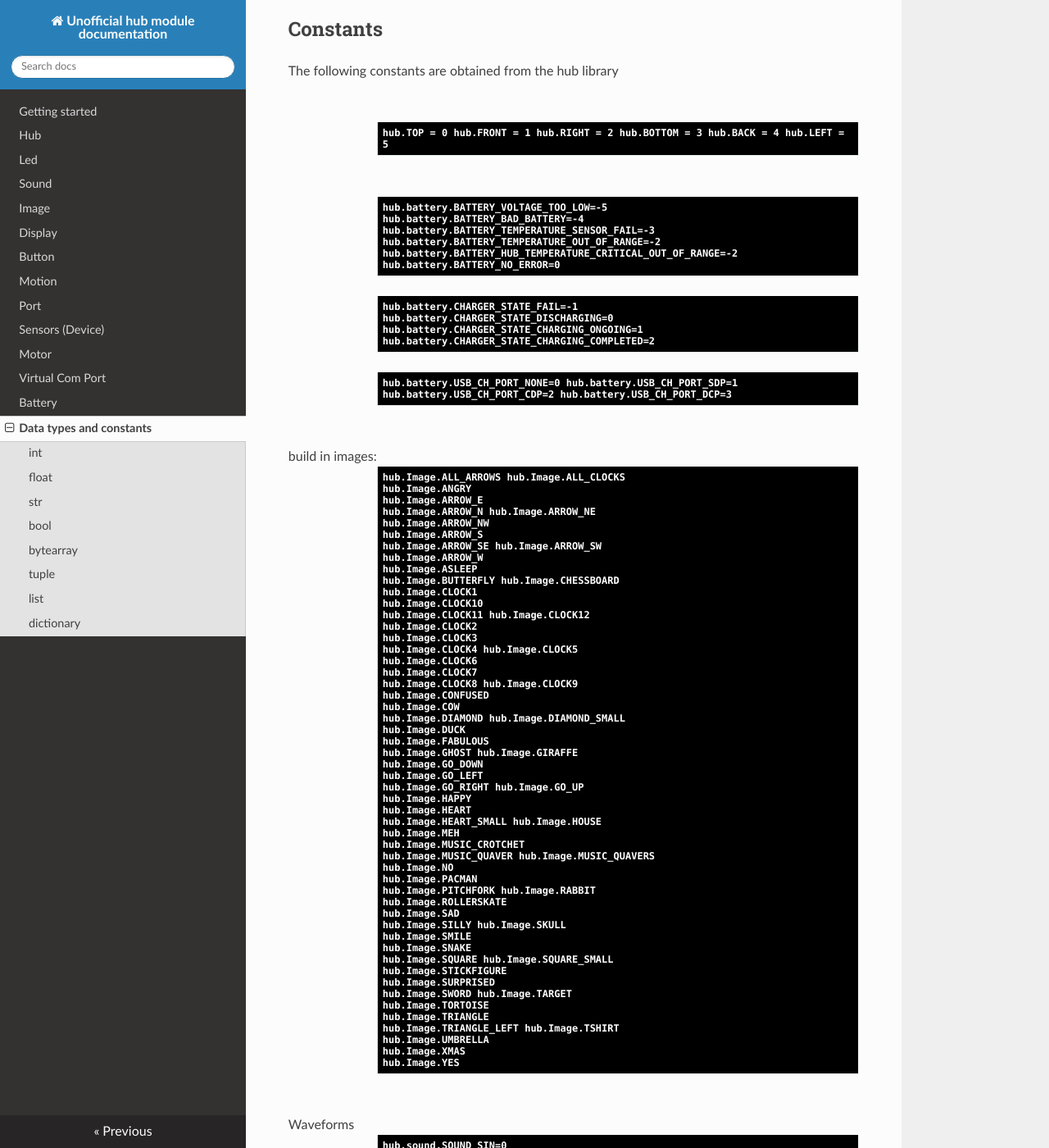
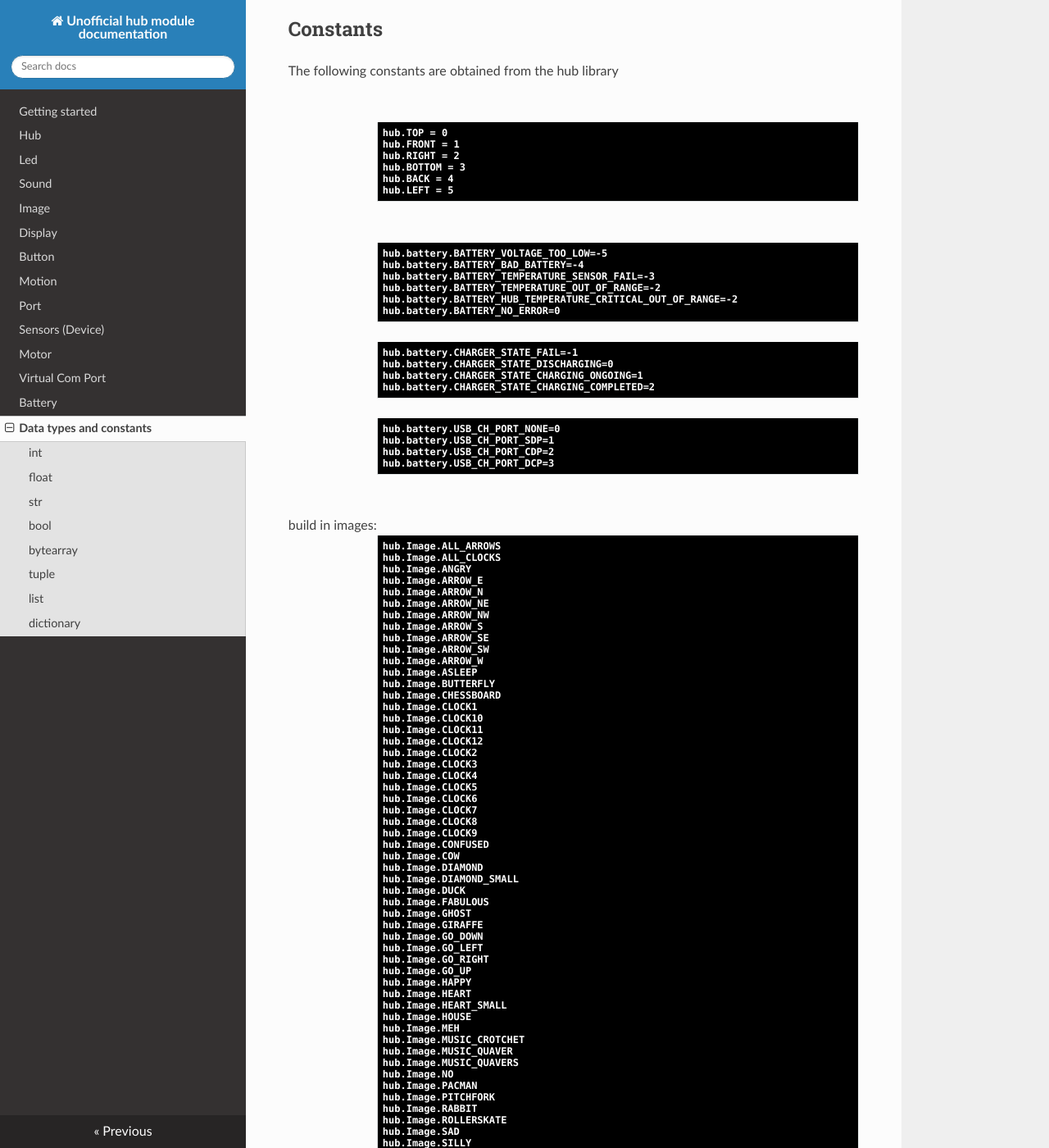
Before and after one commit to NStrijbosch/hub-module-notes, an MkDocs documentation site: the page built from docs/data_types.md, in a window 1280 px wide and 1400 px high, scrolled down 808 px. Shown: the whole window at 82% size. Built offline with MkDocs 1.6.1, drawn with Linux system fonts in a browser that asks for light colours; nearby versions of some CDN libraries; some of the changed text lies outside the part shown.

Commit message:
Update data_types.md

```diff
--- a/docs/data_types.md
+++ b/docs/data_types.md
@@ -53,36 +53,36 @@ The following constants are obtained from the hub library
 ## hub
 
 <span class='shell_output'>
-hub.TOP = 0
-hub.FRONT = 1
-hub.RIGHT = 2
-hub.BOTTOM = 3
-hub.BACK = 4
+hub.TOP = 0 </br>
+hub.FRONT = 1</br>
+hub.RIGHT = 2</br>
+hub.BOTTOM = 3</br>
+hub.BACK = 4</br>
 hub.LEFT = 5
 </span>
 
 ## Battery
 
 <span class='shell_output'>
-hub.battery.BATTERY_VOLTAGE_TOO_LOW=-5
-hub.battery.BATTERY_BAD_BATTERY=-4
-hub.battery.BATTERY_TEMPERATURE_SENSOR_FAIL=-3
-hub.battery.BATTERY_TEMPERATURE_OUT_OF_RANGE=-2
-hub.battery.BATTERY_HUB_TEMPERATURE_CRITICAL_OUT_OF_RANGE=-2
+hub.battery.BATTERY_VOLTAGE_TOO_LOW=-5  </br>
+hub.battery.BATTERY_BAD_BATTERY=-4</br>
+hub.battery.BATTERY_TEMPERATURE_SENSOR_FAIL=-3</br>
+hub.battery.BATTERY_TEMPERATURE_OUT_OF_RANGE=-2</br>
+hub.battery.BATTERY_HUB_TEMPERATURE_CRITICAL_OUT_OF_RANGE=-2</br>
 hub.battery.BATTERY_NO_ERROR=0
 </span>
 
 <span class='shell_output'>
-hub.battery.CHARGER_STATE_FAIL=-1
-hub.battery.CHARGER_STATE_DISCHARGING=0
-hub.battery.CHARGER_STATE_CHARGING_ONGOING=1
+hub.battery.CHARGER_STATE_FAIL=-1  </br>
+hub.battery.CHARGER_STATE_DISCHARGING=0</br>
+hub.battery.CHARGER_STATE_CHARGING_ONGOING=1  </br>
 hub.battery.CHARGER_STATE_CHARGING_COMPLETED=2
 </span>
 
 <span class='shell_output'>
-hub.battery.USB_CH_PORT_NONE=0
-hub.battery.USB_CH_PORT_SDP=1
-hub.battery.USB_CH_PORT_CDP=2
+hub.battery.USB_CH_PORT_NONE=0</br>
+hub.battery.USB_CH_PORT_SDP=1</br>
+hub.battery.USB_CH_PORT_CDP=2</br>
 hub.battery.USB_CH_PORT_DCP=3
 </span>
 
@@ -90,74 +90,74 @@ hub.battery.USB_CH_PORT_DCP=3
 
 build in images:
 <span class='shell_output'>
-hub.Image.ALL_ARROWS
-hub.Image.ALL_CLOCKS
-hub.Image.ANGRY
-hub.Image.ARROW_E
-hub.Image.ARROW_N
-hub.Image.ARROW_NE
-hub.Image.ARROW_NW
-hub.Image.ARROW_S
-hub.Image.ARROW_SE
-hub.Image.ARROW_SW
-hub.Image.ARROW_W
-hub.Image.ASLEEP
-hub.Image.BUTTERFLY
-hub.Image.CHESSBOARD
-hub.Image.CLOCK1
-hub.Image.CLOCK10
-hub.Image.CLOCK11
-hub.Image.CLOCK12
-hub.Image.CLOCK2
-hub.Image.CLOCK3
-hub.Image.CLOCK4
-hub.Image.CLOCK5
-hub.Image.CLOCK6
-hub.Image.CLOCK7
-hub.Image.CLOCK8
-hub.Image.CLOCK9
-hub.Image.CONFUSED
-hub.Image.COW
-hub.Image.DIAMOND
-hub.Image.DIAMOND_SMALL
-hub.Image.DUCK
-hub.Image.FABULOUS
-hub.Image.GHOST
-hub.Image.GIRAFFE
-hub.Image.GO_DOWN
-hub.Image.GO_LEFT
-hub.Image.GO_RIGHT
-hub.Image.GO_UP
-hub.Image.HAPPY
-hub.Image.HEART
-hub.Image.HEART_SMALL
-hub.Image.HOUSE
-hub.Image.MEH
-hub.Image.MUSIC_CROTCHET
-hub.Image.MUSIC_QUAVER
-hub.Image.MUSIC_QUAVERS
-hub.Image.NO
-hub.Image.PACMAN
-hub.Image.PITCHFORK
-hub.Image.RABBIT
-hub.Image.ROLLERSKATE
-hub.Image.SAD
-hub.Image.SILLY
-hub.Image.SKULL
-hub.Image.SMILE
-hub.Image.SNAKE
-hub.Image.SQUARE
-hub.Image.SQUARE_SMALL
-hub.Image.STICKFIGURE
-hub.Image.SURPRISED
-hub.Image.SWORD
-hub.Image.TARGET
-hub.Image.TORTOISE
-hub.Image.TRIANGLE
-hub.Image.TRIANGLE_LEFT
-hub.Image.TSHIRT
-hub.Image.UMBRELLA
-hub.Image.XMAS
+hub.Image.ALL_ARROWS  </br>
+hub.Image.ALL_CLOCKS</br>
+hub.Image.ANGRY</br>
+hub.Image.ARROW_E</br>
+hub.Image.ARROW_N</br>
+hub.Image.ARROW_NE</br>
+hub.Image.ARROW_NW</br>
+hub.Image.ARROW_S</br>
+hub.Image.ARROW_SE</br>
+hub.Image.ARROW_SW</br>
+hub.Image.ARROW_W</br>
+hub.Image.ASLEEP</br>
+hub.Image.BUTTERFLY</br>
+hub.Image.CHESSBOARD</br>
+hub.Image.CLOCK1</br>
+hub.Image.CLOCK10</br>
+hub.Image.CLOCK11</br>
+hub.Image.CLOCK12</br>
+hub.Image.CLOCK2</br>
+hub.Image.CLOCK3</br>
+hub.Image.CLOCK4</br>
+hub.Image.CLOCK5</br>
+hub.Image.CLOCK6</br>
+hub.Image.CLOCK7</br>
+hub.Image.CLOCK8 </br>
+hub.Image.CLOCK9</br>
+hub.Image.CONFUSED</br>
+hub.Image.COW</br>
+hub.Image.DIAMOND</br>
+hub.Image.DIAMOND_SMALL</br>
+hub.Image.DUCK</br>
+hub.Image.FABULOUS</br>
+hub.Image.GHOST</br>
+hub.Image.GIRAFFE</br>
+hub.Image.GO_DOWN</br>
+hub.Image.GO_LEFT</br>
+hub.Image.GO_RIGHT</br>
+hub.Image.GO_UP</br>
+hub.Image.HAPPY</br>
+hub.Image.HEART</br>
+hub.Image.HEART_SMALL</br>
+hub.Image.HOUSE</br>
+hub.Image.MEH</br>
+hub.Image.MUSIC_CROTCHET</br>
+hub.Image.MUSIC_QUAVER</br>
+hub.Image.MUSIC_QUAVERS</br>
+hub.Image.NO</br>
+hub.Image.PACMAN</br>
+hub.Image.PITCHFORK</br>
+hub.Image.RABBIT</br>
+hub.Image.ROLLERSKATE</br>
+hub.Image.SAD</br>
+hub.Image.SILLY</br>
+hub.Image.SKULL</br>
+hub.Image.SMILE</br>
+hub.Image.SNAKE</br>
+hub.Image.SQUARE</br>
+hub.Image.SQUARE_SMALL</br>
+hub.Image.STICKFIGURE</br>
+hub.Image.SURPRISED</br>
+hub.Image.SWORD</br>
+hub.Image.TARGET</br>
+hub.Image.TORTOISE</br>
+hub.Image.TRIANGLE</br>
+hub.Image.TRIANGLE_LEFT</br>
+hub.Image.TSHIRT</br>
+hub.Image.UMBRELLA</br>
+hub.Image.XMAS</br>
 hub.Image.YES
 </span>
 
@@ -165,10 +165,10 @@ hub.Image.YES
 
 Waveforms
 <span class='shell_output'>
-hub.sound.SOUND_SIN=0
-hub.sound.SOUND_SQUARE=1
-hub.sound.SOUND_TRIANGLE=2
-hub.sound.SOUND_SAWTOOTH=3
+hub.sound.SOUND_SIN=0</br>
+hub.sound.SOUND_SQUARE=1</br>
+hub.sound.SOUND_TRIANGLE=2</br>
+hub.sound.SOUND_SAWTOOTH=3</br>
 </span>
 
 ## Led
@@ -197,23 +197,23 @@ hub.sound.SOUND_SAWTOOTH=3
 possible gestures:
 
 <span class='shell_output'>
-hub.motion.TAPPED=0
-hub.motion.DOUBLETAPPED=1
-hub.motion.SHAKE=2
+hub.motion.TAPPED=0</br>
+hub.motion.DOUBLETAPPED=1</br>
+hub.motion.SHAKE=2</br>
 hub.motion.FREEFALL=3
 </span>
 
 ### Port
 
 <span class='shell_output'>
-hub.port.ATTACED = 1
-hub.port.DETACHED = 0
+hub.port.ATTACED = 1</br>
+hub.port.DETACHED = 0</br>
 </span>
 
 <span class='shell_output'>
-hub.port.MODE_DEFAULT = 0
-hub.port.MODE_FULL_DUPLEX = 1
-hub.port.MODE_HALF_DUPLEX = 2
+hub.port.MODE_DEFAULT = 0</br>
+hub.port.MODE_FULL_DUPLEX = 1</br>
+hub.port.MODE_HALF_DUPLEX = 2</br>
 hub.port.MODE_GPIO = 3
 </span>
 
@@ -221,33 +221,31 @@ hub.port.MODE_GPIO = 3
 ### Motors
 
 <span class='shell_output'>
-hub.port.A.motor.BUSY_MODE = 0
+hub.port.A.motor.BUSY_MODE = 0</br>
 hub.port.A.motor.BUSY_MOTOR = 1
 </span>
 
 
 <span class='shell_output'>
-hub.port.A.motor.EVENT_COMPLETED = 0
+hub.port.A.motor.EVENT_COMPLETED = 0</br>
 hub.port.A.motor.EVENT_INTERRUPTED = 1
 </span>
 
 <span class='shell_output'>
-hub.port.A.motor.FORMAT_RAW = 0
-hub.port.A.motor.FORMAT_PCT = 1
+hub.port.A.motor.FORMAT_RAW = 0</br>
+hub.port.A.motor.FORMAT_PCT = 1</br>
 hub.port.A.motor.FORMAT_SI = 2
 </span>
 
 <span class='shell_output'>
-hub.port.A.motor.PID_POSITION = 0
+hub.port.A.motor.PID_POSITION = 0</br>
 hub.port.A.motor.PID_SPEED = 1
 </span>
 
-
 <span class='shell_output'>
-hub.port.A.motor.STOP_FLOAT = 0
-hub.port.A.motor.STOP_BRAKE = 1
+hub.port.A.motor.STOP_FLOAT = 0</br>
+hub.port.A.motor.STOP_BRAKE = 1</br>
 hub.port.A.motor.STOP_HOLD = 2
 </span>
 
-
 ## Sensors
```
